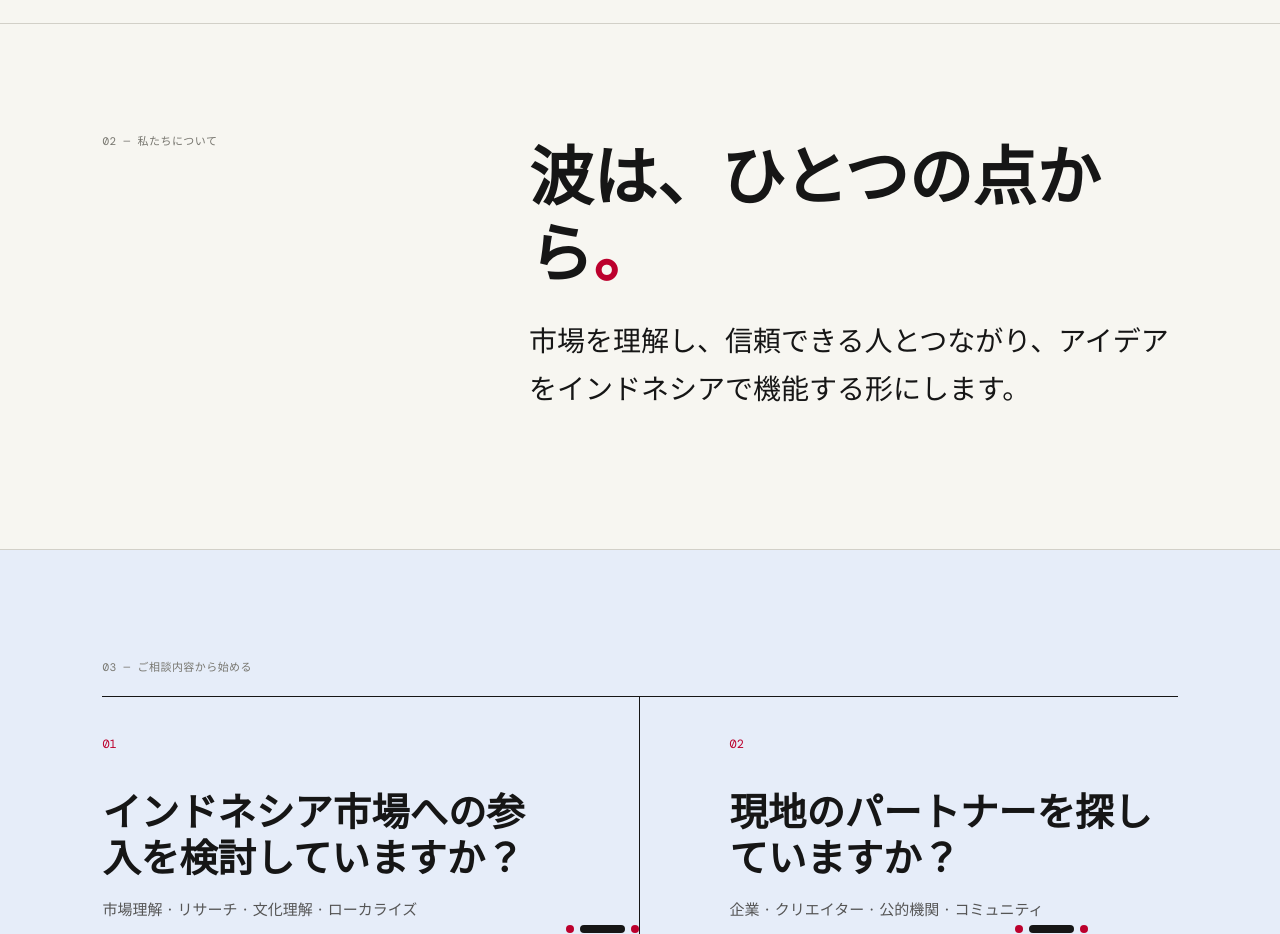
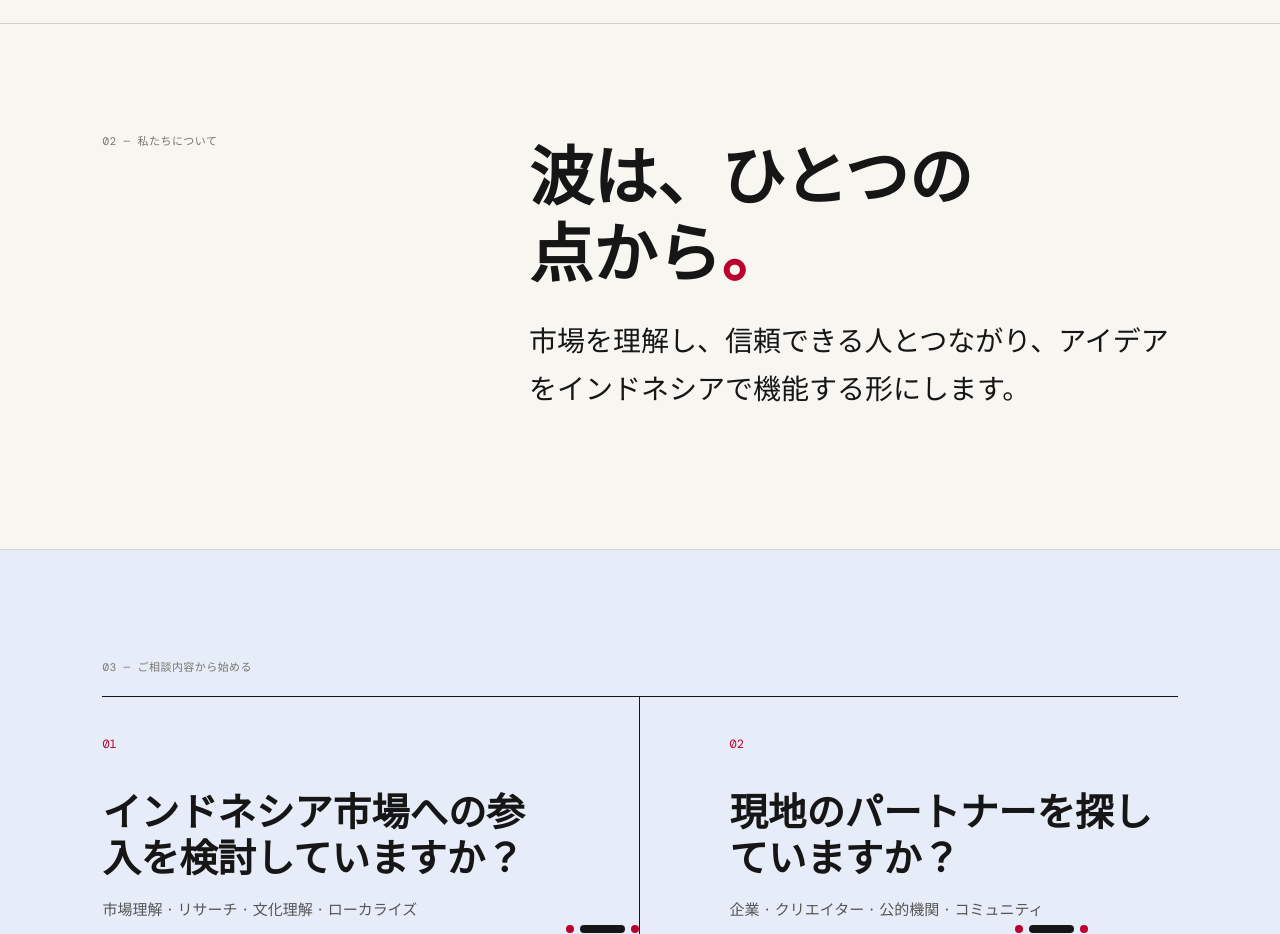
Before and after one commit to pradiza/dotwave, a plain HTML site: page dist/jp.html in a window 1280 px wide. Shown: the part 1020-1954 px from the top of the page. Drawn offline with nearby package versions, Linux system fonts and the light colour scheme.

Commit message:
Fix Japanese heading line break

```diff
--- a/dist/jp.html
+++ b/dist/jp.html
@@ -38,7 +38,7 @@
       <div class="hero-foot"><span>01 — はじまりの点</span><span>一つひとつの課題に、独自の視点を。</span></div>
     </section>
 
-    <section class="intro section-pad reveal"><div class="section-tag">02 — 私たちについて</div><div><h2>波は、ひとつの点から<span class="red">。</span></h2><p class="intro-text">市場を理解し、信頼できる人とつながり、アイデアをインドネシアで機能する形にします。</p></div></section>
+    <section class="intro section-pad reveal"><div class="section-tag">02 — 私たちについて</div><div><h2>波は、ひとつの<br>点から<span class="red">。</span></h2><p class="intro-text">市場を理解し、信頼できる人とつながり、アイデアをインドネシアで機能する形にします。</p></div></section>
 
     <section id="questions" class="questions section-pad"><div class="section-tag">03 — ご相談内容から始める</div><div class="question-grid"><article class="question-card reveal"><span>01</span><h3>インドネシア市場への参入を検討していますか？</h3><p>市場理解 · リサーチ · 文化理解 · ローカライズ</p><div class="mini-route"><i></i><i></i><i></i></div></article><article class="question-card reveal"><span>02</span><h3>現地のパートナーを探していますか？</h3><p>企業 · クリエイター · 公的機関 · コミュニティ</p><div class="mini-route"><i></i><i></i><i></i></div></article><article class="question-card reveal"><span>03</span><h3>ブランドやIPを展開したいですか？</h3><p>ブランド設計 · ストーリーテリング · 顧客理解 · 企画開発</p><div class="mini-route"><i></i><i></i><i></i></div></article><article class="question-card reveal"><span>04</span><h3>プロジェクトを実現したいですか？</h3><p>計画 · 制作 · コミュニケーション · 実行支援</p><div class="mini-route"><i></i><i></i><i></i></div></article></div><p class="closing-line">課題に合わせて、チームをつくります。</p></section>
 
```
